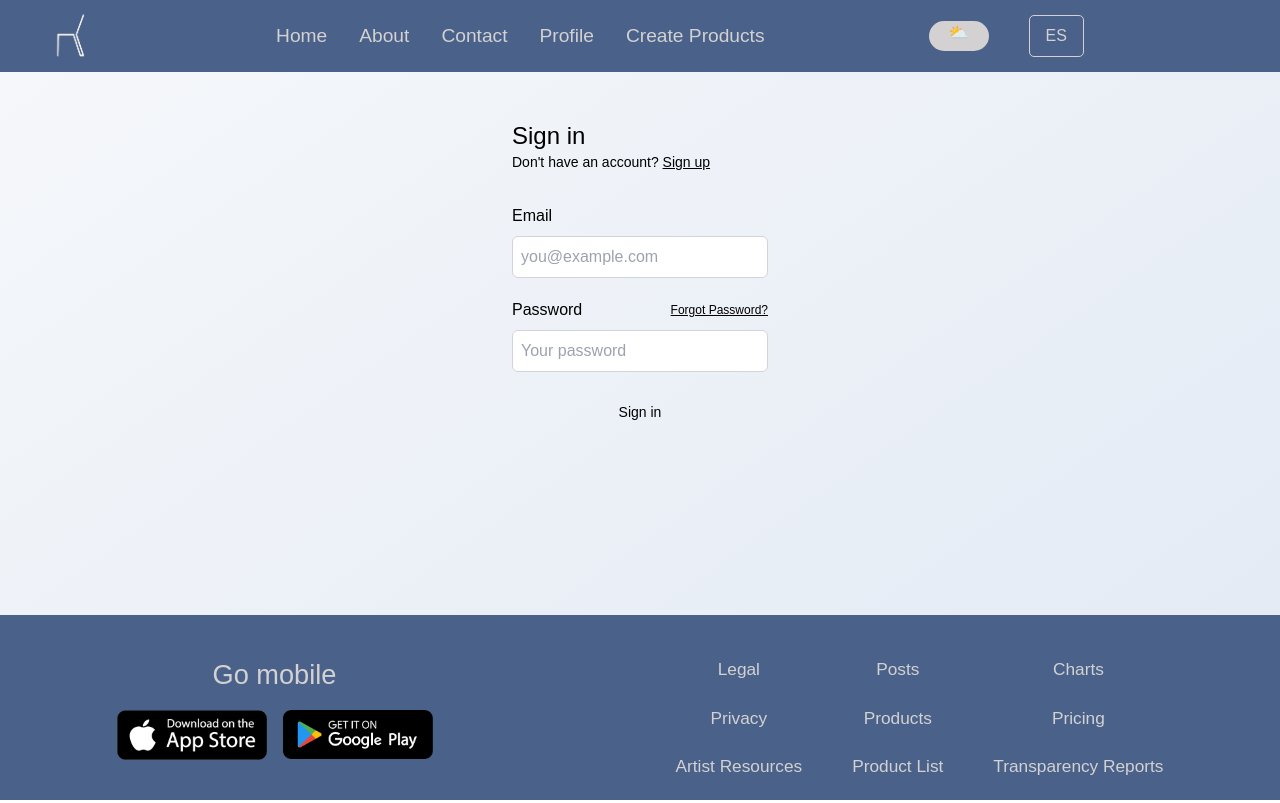
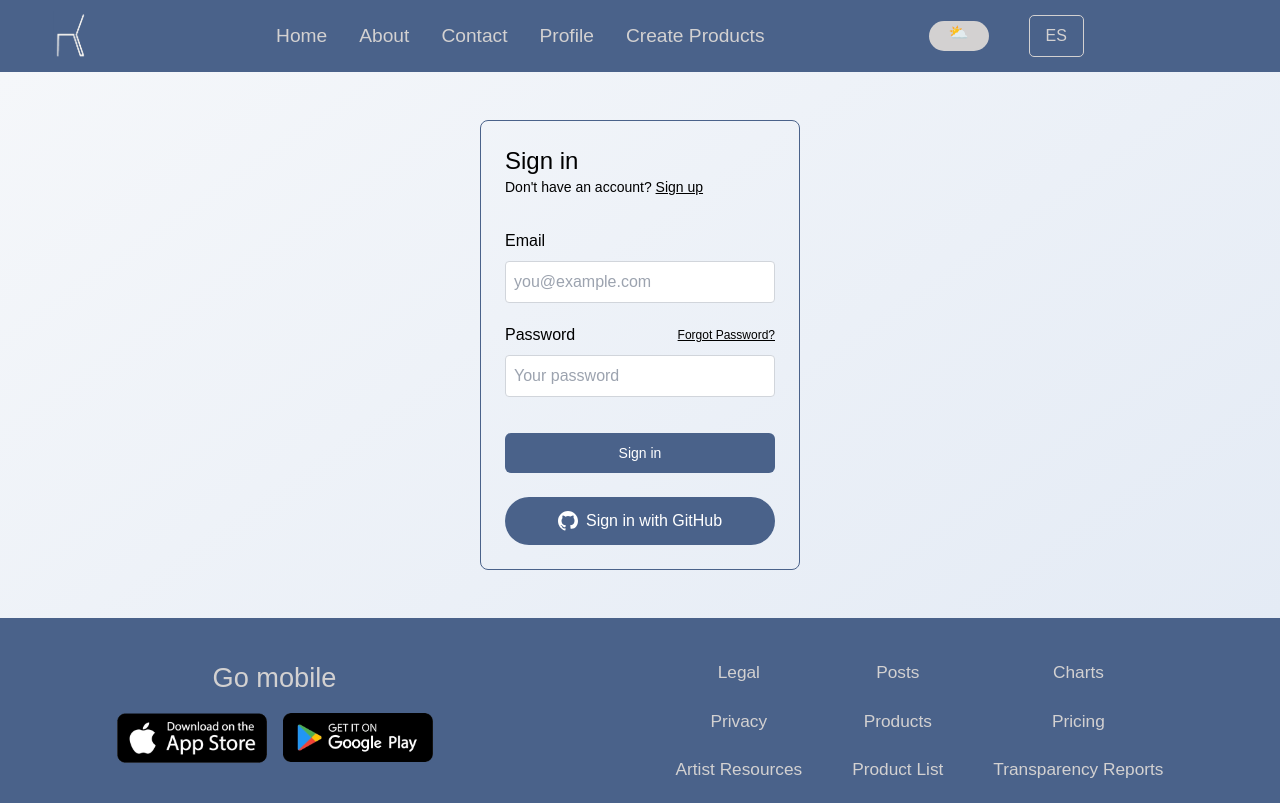
Before and after one commit to ani-ananiashvili/TBC_React, a Next.js app: page /en/sign-in in a window 1280 px wide. Built offline with nearby package versions, Linux system fonts and the light colour scheme; no server answers.

Commit message:
feat: add GitHub authentication to sign-in form

```diff
--- a/src/app/[lang]/(auth)/forgot-password/page.tsx
+++ b/src/app/[lang]/(auth)/forgot-password/page.tsx
@@ -4,11 +4,13 @@ import { SubmitButton } from "../../../components/submit-button";
 import { Input } from "../../../components/ui/input";
 import Link from "next/link";
 
-export default async function ForgotPassword(props: { searchParams: Promise<Message> }) {
+export default async function ForgotPassword(props: {
+  searchParams: Promise<Message>;
+}) {
   const searchParams = await props.searchParams;
 
   return (
-    <form className="mt-20 flex-1 flex flex-col w-full gap-2 text-foreground [&>input]:mb-6 min-w-64 max-w-64 mx-auto">
+    <form className=" m-20 flex flex-col min-w-64 max-w-xs mx-auto border border-[#4a628a] rounded-lg p-6 h-full">
       <div>
         <h2 className="text-2xl font-medium">Reset Password</h2>
         <p className="text-sm text-secondary-foreground">
@@ -19,8 +21,16 @@ export default async function ForgotPassword(props: { searchParams: Promise<Mess
         </p>
       </div>
       <div className="flex flex-col gap-2 [&>input]:mb-3 mt-8">
-        <Input name="email" placeholder="you@example.com" required className="p-2 border border-gray-300 rounded-md focus:outline-none focus:ring-2 focus:ring-blue-500" />
-        <SubmitButton formAction={forgotPasswordAction}>
+        <Input
+          name="email"
+          placeholder="you@example.com"
+          required
+          className="p-2 border border-gray-300 rounded-md focus:outline-none focus:ring-2 focus:ring-blue-500"
+        />
+        <SubmitButton
+          className="bg-[#4a628a] hover:bg-[#3e4f6a] text-white rounded p-2 mt-4"
+          formAction={forgotPasswordAction}
+        >
           Reset Password
         </SubmitButton>
         <FormMessage message={searchParams} />
--- a/src/app/[lang]/(auth)/sign-in/page.tsx
+++ b/src/app/[lang]/(auth)/sign-in/page.tsx
@@ -1,15 +1,32 @@
+"use client";
+
 import { signInAction } from "../../../actions";
-import { FormMessage, Message } from "../../../components/form-message";
+import { FormMessage } from "../../../components/form-message";
 import { SubmitButton } from "../../../components/submit-button";
 import Link from "next/link";
+import { useState, useEffect } from "react";
+import useAuth from "../../../hooks/useAuth";
 
-export default async function SignIn(props: {
-  searchParams: Promise<Message>;
-}) {
-  const searchParams = await props.searchParams;
+interface SignInFormProps {
+  searchParams: Record<string, string | undefined>;
+}
+
+export default function SignInForm({ searchParams }: SignInFormProps) {
+  const { loginWithGitHub } = useAuth();
+  // const [message, setMessage] = useState<Message | undefined>();
+
+  // useEffect(() => {
+  //   if (searchParams.success) {
+  //     setMessage({ success: searchParams.success });
+  //   } else if (searchParams.error) {
+  //     setMessage({ error: searchParams.error });
+  //   } else if (searchParams.message) {
+  //     setMessage({ message: searchParams.message });
+  //   }
+  // }, [searchParams]);
 
   return (
-    <form className="mt-12 flex flex-col min-w-64 max-w-64 mx-auto">
+    <form className=" m-12 flex flex-col min-w-64 max-w-xs mx-auto border border-[#4a628a] rounded-lg p-6 h-full">
       <h1 className="text-2xl font-medium">Sign in</h1>
       <p className="text-sm text-foreground">
         Don't have an account?{" "}
@@ -20,11 +37,10 @@ export default async function SignIn(props: {
       <div className="flex flex-col gap-2 [&>input]:mb-3 mt-8">
         <label htmlFor="email">Email</label>
         <input
-          data-cy="sign-in-email"
+          className="border border-gray-300 rounded p-2 focus:outline-none focus:ring-2 focus:border-blue-500"
           name="email"
           placeholder="you@example.com"
           required
-          className="p-2 border border-gray-300 rounded-md focus:outline-none focus:ring-2 focus:ring-blue-500"
         />
         <div className="flex justify-between items-center">
           <label htmlFor="password">Password</label>
@@ -36,17 +52,38 @@ export default async function SignIn(props: {
           </Link>
         </div>
         <input
-          data-cy="sign-in-password"
+          className="border border-gray-300 rounded p-2 focus:outline-none focus:ring-2 focus:border-blue-500"
           type="password"
           name="password"
           placeholder="Your password"
           required
-          className="p-2 border border-gray-300 rounded-md focus:outline-none focus:ring-2 focus:ring-blue-500"
         />
-        <SubmitButton pendingText="Signing In..." formAction={signInAction}>
+        <SubmitButton
+          className="bg-[#4a628a] hover:bg-[#3e4f6a] text-white rounded p-2 mt-4"
+          pendingText="Signing In..."
+          formAction={signInAction}
+        >
           Sign in
         </SubmitButton>
-        <FormMessage message={searchParams} />
+        <FormMessage
+        //  message={message}
+        />
+
+        <button
+          type="button"
+          onClick={loginWithGitHub}
+          className="flex items-center justify-center bg-[#4a628a] hover:bg-[#3e4f6a] text-white p-3 mt-4 rounded-full w-full transition-all"
+        >
+          <svg
+            xmlns="http://www.w3.org/2000/svg"
+            viewBox="0 0 16 16"
+            fill="currentColor"
+            className="w-5 h-5 mr-2"
+          >
+            <path d="M8 0C3.58 0 0 3.58 0 8c0 3.537 2.29 6.538 5.47 7.594.4.074.55-.174.55-.39 0-.189-.007-.693-.01-1.346-2.224.438-2.68-1.072-2.68-1.072-.362-.92-.886-1.166-.886-1.166-.724-.492-.055-.482-.055-.482.8-.055 1.23.902 1.23.902.713 1.217 1.872.868 2.326.67.072-.517.28-.87.507-1.073-1.776-.227-3.634-.89-3.634-3.96 0-.873.313-1.584.827-2.141-.085-.226-.359-.907.079-1.897 0 0 .678-.215 2.221.883C6.672 4.145 7.345 4 8 4c.655 0 1.328.145 2.078.435 1.543-1.098 2.221-.883 2.221-.883.438.99.165 1.671.08 1.897.514.557.827 1.268.827 2.141 0 3.078-1.86 3.733-3.636 3.96.228.204.429.607.429 1.217 0 .6-.005.847-.007 1.042 0 .218.148.468.55.39C13.71 14.538 16 11.537 16 8c0-4.42-3.58-8-8-8z" />
+          </svg>
+          Sign in with GitHub
+        </button>
       </div>
     </form>
   );
--- a/src/app/[lang]/(auth)/sign-up/page.tsx
+++ b/src/app/[lang]/(auth)/sign-up/page.tsx
@@ -15,7 +15,7 @@ export default async function Signup(props: {
     );
   }
   return (
-    <form className="mt-12 flex flex-col min-w-64 max-w-64 mx-auto">
+    <form className=" m-12 flex flex-col min-w-64 max-w-xs mx-auto border border-[#4a628a] rounded-lg p-6 h-full">
       <h1 className="text-2xl font-medium">Sign up</h1>
       <p className="text-sm text text-foreground">
         Already have an account?{" "}
@@ -42,7 +42,11 @@ export default async function Signup(props: {
           required
           className="p-2 border border-gray-300 rounded-md focus:outline-none focus:ring-2 focus:ring-blue-500"
         />
-        <SubmitButton formAction={signUpAction} pendingText="Signing up...">
+        <SubmitButton
+          className="bg-[#4a628a] hover:bg-[#3e4f6a] text-white rounded p-2 mt-4"
+          formAction={signUpAction}
+          pendingText="Signing up..."
+        >
           Sign up
         </SubmitButton>
         <FormMessage message={searchParams} />
--- a/src/app/context/LanguageContext.tsx
+++ b/src/app/context/LanguageContext.tsx
@@ -1,4 +1,4 @@
-"use client";
+"use client"
 
 import {
   createContext,
@@ -61,18 +61,13 @@ const translations: Translations = {
   },
 };
 
-const LanguageContext = createContext<LanguageContextType | undefined>(
-  undefined
-);
+const LanguageContext = createContext<LanguageContextType | undefined>(undefined);
 
 interface LanguageProviderProps {
   children: ReactNode;
 }
 
-const isBrowser = typeof window !== "undefined";
-
 const getCookie = (name: string): string | undefined => {
-  if (!isBrowser) return undefined;
   const value = `; ${document.cookie}`;
   const parts = value.split(`; ${name}=`);
   if (parts.length === 2) return parts.pop()?.split(";").shift();
@@ -80,29 +75,25 @@ const getCookie = (name: string): string | undefined => {
 };
 
 const setCookie = (name: string, value: string, days: number): void => {
-  if (!isBrowser) return;
   const date = new Date();
   date.setTime(date.getTime() + days * 24 * 60 * 60 * 1000);
-  document.cookie = `${name}=${encodeURIComponent(
-    value
-  )};expires=${date.toUTCString()};path=/`;
+  document.cookie = `${name}=${encodeURIComponent(value)};expires=${date.toUTCString()};path=/`;
 };
 
 export const LanguageProvider = ({
   children,
 }: LanguageProviderProps): JSX.Element => {
   const [language, setLanguage] = useState<string>(() => {
-    return isBrowser ? getCookie("language") || "en" : "en";
+    return getCookie("language") || "en";
   });
 
   const router = useRouter();
 
   const handleLanguageChange = (selectedLang: string): void => {
-    if (!isBrowser) return;
     const pathWithoutLang = window.location.pathname.replace(/^\/(en|ka)/, "");
     router.push(`/${selectedLang}${pathWithoutLang}`);
     setLanguage(selectedLang);
-    setCookie("language", selectedLang, 7);
+    setCookie("language", selectedLang, 7); // store for 7 days
   };
 
   const toggleLanguage = (): void => {
@@ -111,7 +102,6 @@ export const LanguageProvider = ({
   };
 
   useEffect(() => {
-    if (!isBrowser) return;
     const savedLanguage = getCookie("language");
     if (savedLanguage && savedLanguage !== language) {
       setLanguage(savedLanguage);
@@ -135,9 +125,7 @@ export const LanguageProvider = ({
 export const useLanguageContext = (): LanguageContextType => {
   const context = useContext(LanguageContext);
   if (!context) {
-    throw new Error(
-      "useLanguageContext must be used within a LanguageProvider"
-    );
+    throw new Error("useLanguageContext must be used within a LanguageProvider");
   }
   return context;
 };
```
